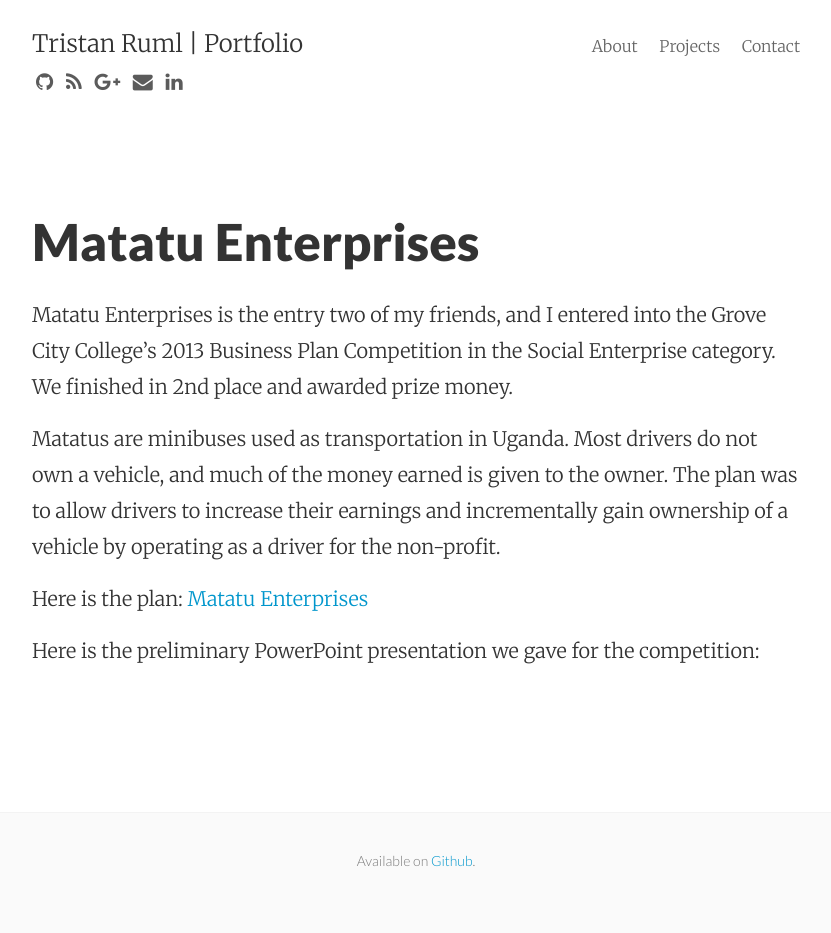
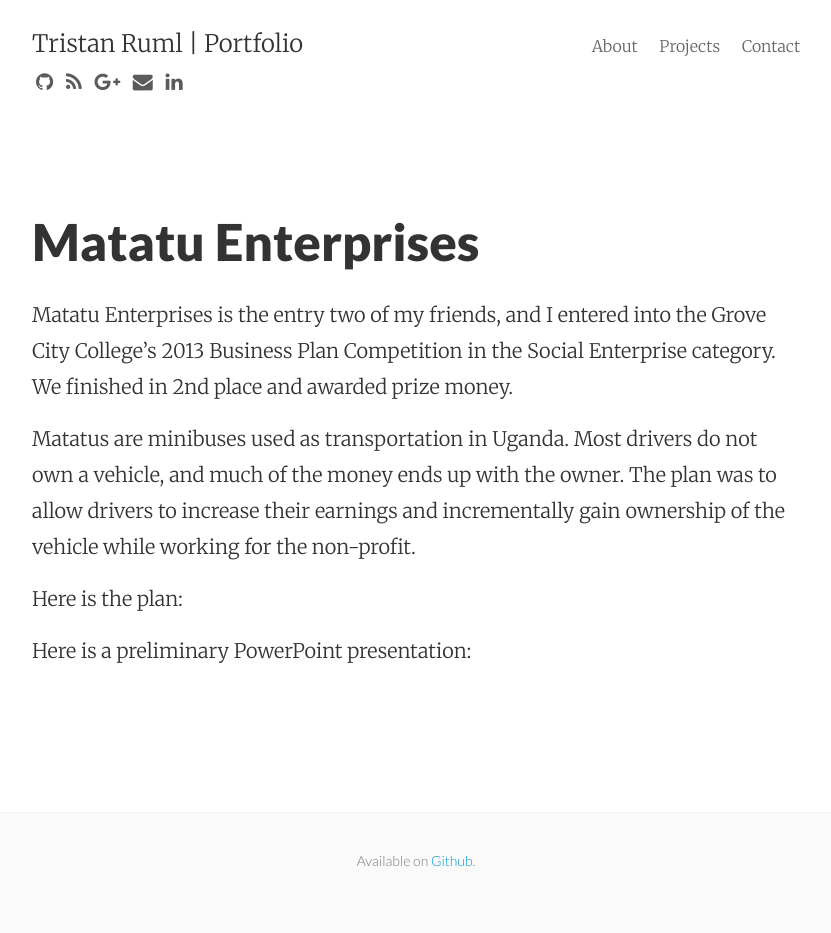
Before and after one commit to tkruml/tkruml.github.io, a Jekyll site: the page built from matatu-enterprises.md, in a window 1280 px wide. Shown: the whole page, without its empty margins (224-1055 px from the left). Built offline with Jekyll 4.4.1, drawn with Linux system fonts in a browser that asks for light colours; nearby versions of some CDN libraries.

Commit message:
Update matatu-enterprises.md

```diff
--- a/matatu-enterprises.md
+++ b/matatu-enterprises.md
@@ -6,8 +6,8 @@ permalink: /matatu-enterprises/
 
 Matatu Enterprises is the entry two of my friends, and I entered into the Grove City College's 2013 Business Plan Competition in the Social Enterprise category. We finished in 2nd place and awarded prize money.
 
-Matatus are minibuses used as transportation in Uganda. Most drivers do not own a vehicle, and much of the money earned is given to the owner. The plan was to allow drivers to increase their earnings and incrementally gain ownership of a vehicle by operating as a driver for the non-profit.
+Matatus are minibuses used as transportation in Uganda. Most drivers do not own a vehicle, and much of the money ends up with the owner. The plan was to allow drivers to increase their earnings and incrementally gain ownership of the vehicle while working for the non-profit.
 
-Here is the plan: <a href="{{ site.baseurl }}/matatu_enterprises/">Matatu Enterprises</a>
+Here is the plan:
 
-Here is the preliminary PowerPoint presentation we gave for the competition:
+Here is a preliminary PowerPoint presentation:
```
